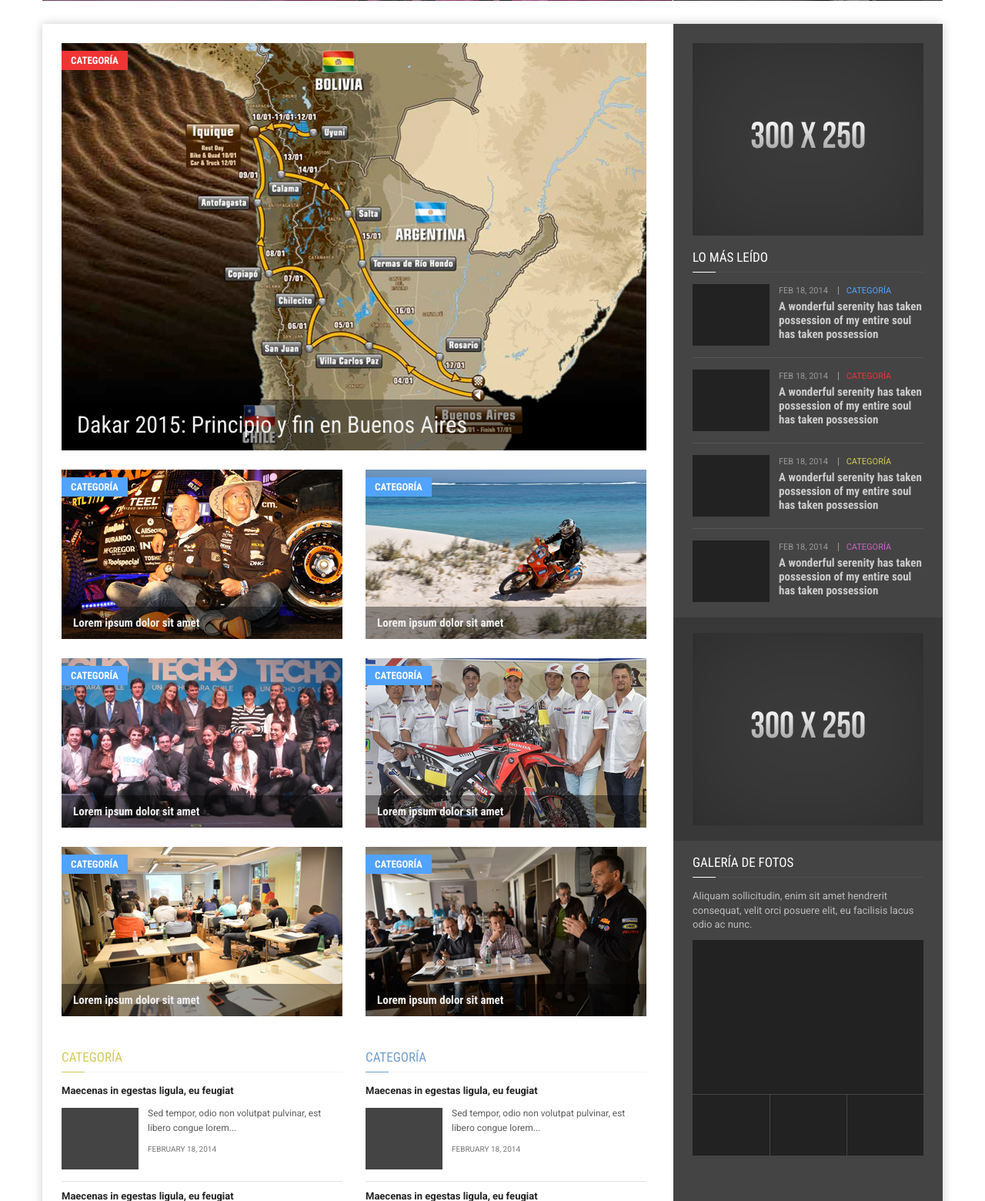
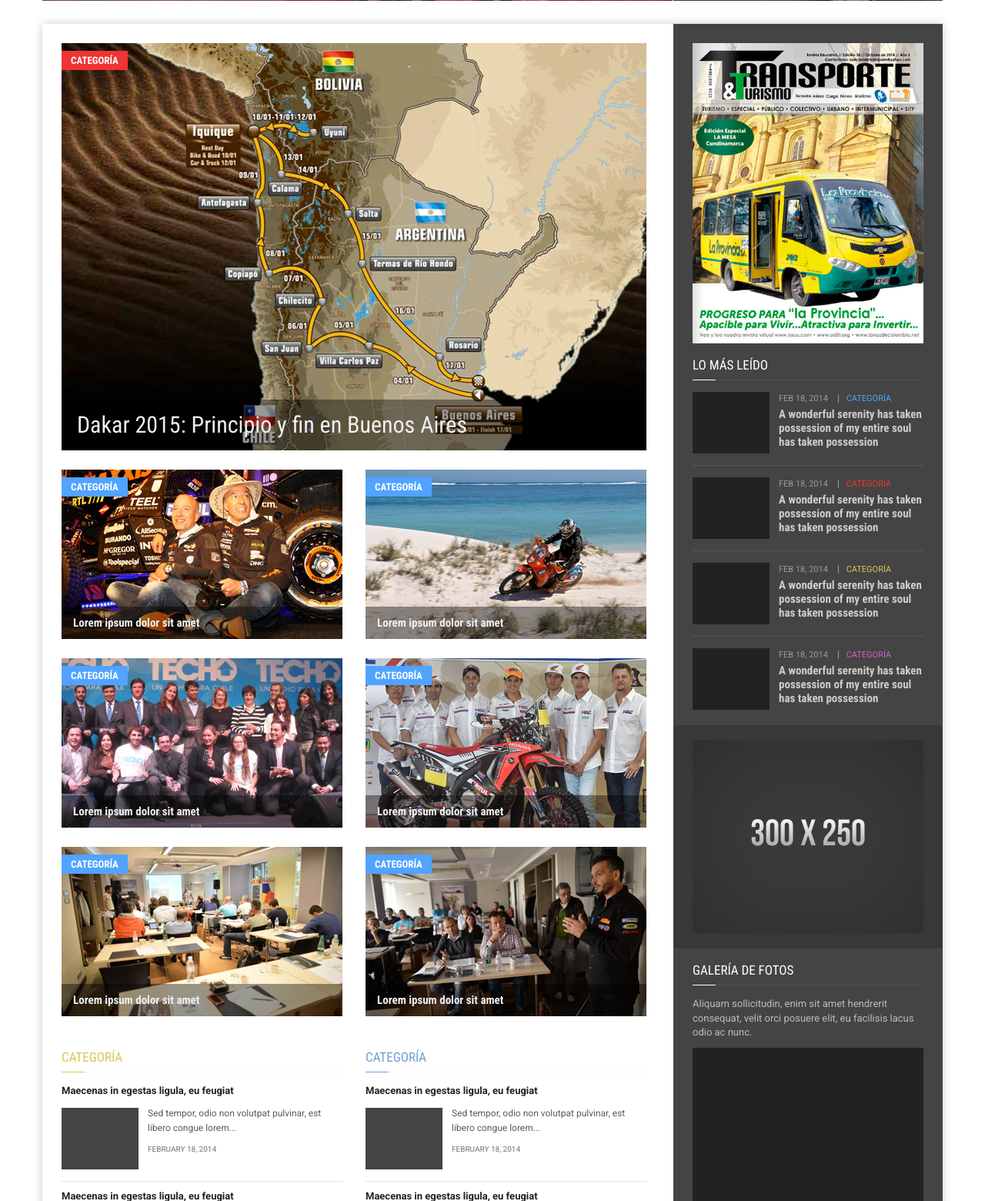
Before and after one commit to marcolopezs/webviatransporte, a PHP site: page /index.php in a window 1280 px wide. Shown: the part 602-2162 px from the top of the page at 77% size. Run offline with PHP 8.4, Linux system fonts and the light colour scheme.

Commit message:
agregando portada

```diff
--- a/w-sidebar.php
+++ b/w-sidebar.php
@@ -3,7 +3,9 @@
 
     <!-- start:advertising -->
     <div class="ad">
-        <a href=""><img src="images/dummy/banner_300x250.png" width="300" height="250" alt=""></a>
+        <a href="http://issuu.com/revistatransp/docs/revista_transporte___turismo_octubr" target="_blank">
+            <img src="imagenes/upload/portada.jpg" width="300" alt="">
+        </a>
     </div>
     <!-- end:advertising -->
 
```
Also changed, not shown: imagenes/upload/portada.jpg (added).
